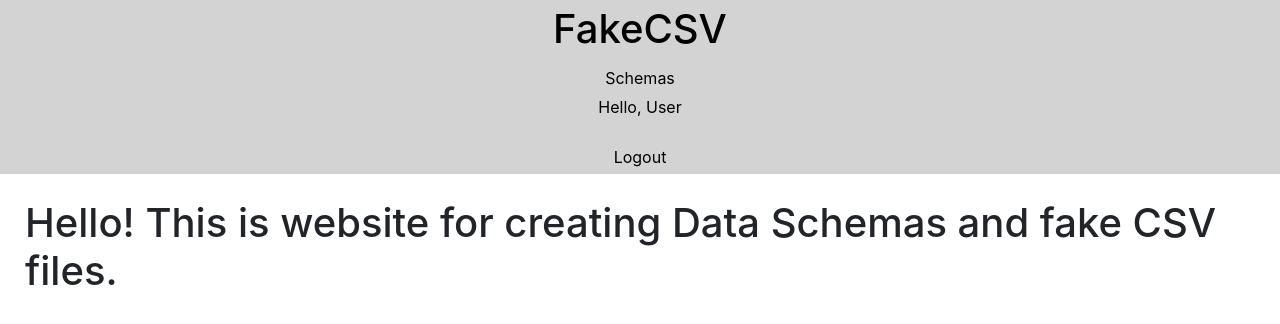
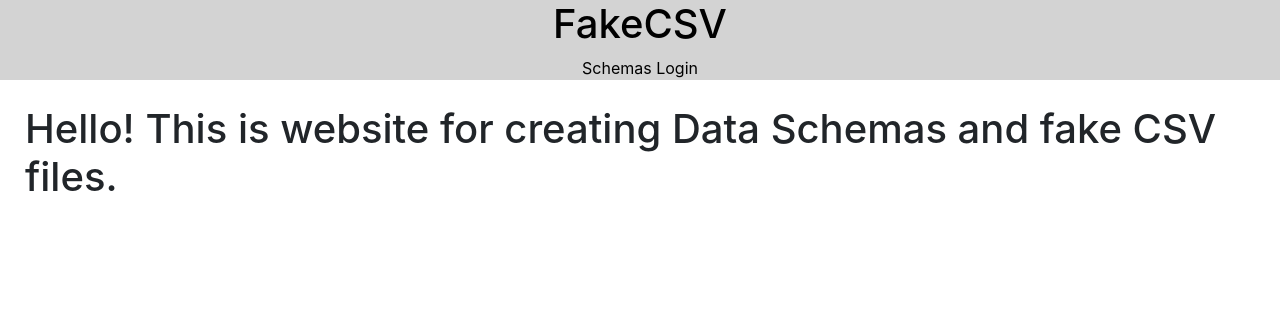
Before and after one commit to rostyak/csv-generator, a Django app: page / in a window 1280 px wide. Shown: the top 324 px of the page. Run offline with Django 4.2, Linux system fonts and the light colour scheme.

Commit message:
Inplement base login/logout pages, connect crispy-forms

```diff
--- a/csv_generator/urls.py
+++ b/csv_generator/urls.py
@@ -20,5 +20,6 @@ from django.urls import path, include
 
 urlpatterns = [
     path("admin/", admin.site.urls),
-    path("", include("csv_data_work.urls", namespace="csv_data_work"))
+    path("", include("csv_data_work.urls", namespace="csv_data_work")),
+    path("accounts/", include("django.contrib.auth.urls"))
 ] + static(settings.STATIC_URL, document_root=settings.STATIC_ROOT)
--- a/static/css/styles.css
+++ b/static/styles.css
@@ -2,14 +2,16 @@
     text-align: center;
     background-color: lightgrey;
 }
-
 .nav-element {
     /*margin: 30px;*/
     color: black;
-    padding: 5px;
 }
 
 .content {
     background-color: white;
     margin: 25px;
 }
+
+.login-logout {
+    text-align: center;
+}
--- a/templates/base.html
+++ b/templates/base.html
@@ -5,11 +5,11 @@
   <meta charset="UTF-8">
   <meta http-equiv="X-UA-Compatible" content="ie=edge">
   <link rel="stylesheet"
-        href="https://cdn.jsdelivr.net/npm/bootstrap@4.0.0/dist/css/bootstrap.min.css"
+        href="https://cdn.jsdelivr.net/npm/bootstrap@4.6.1/dist/css/bootstrap.min.css"
         integrity="sha384-Gn5384xqQ1aoWXA+058RXPxPg6fy4IWvTNh0E263XmFcJlSAwiGgFAW/dAiS6JXm"
         crossorigin="anonymous">
   {% load static %}
-  <link rel="stylesheet" href="{% static 'css/styles.css' %}">
+  <link rel="stylesheet" href="{% static 'styles.css' %}">
 </head>
 <body>
   {% block sidebar %}
--- a/templates/includes/sidebar.html
+++ b/templates/includes/sidebar.html
@@ -1,6 +1,11 @@
 <div class="topnav">
   <h1 class="nav-element">FakeCSV</h1>
   <a class="nav-element" href="">Schemas</a>
-  <p class="nav-element">Hello, User</p>
-  <p class="nav-element">Logout</p>
+
+  {% if user.is_authenticated %}
+    <p class="nav-element">Hello, {{ user.get_username }}</p>
+    <a href="{% url 'logout' %}" class="nav-element">Logout</a>
+  {% else %}
+    <a href="{% url 'login' %}" class="nav-element">Login</a>
+  {% endif %}
 </div>
--- /dev/null
+++ b/templates/registration/logged_out.html
@@ -0,0 +1,4 @@
+<div class="login-logout">
+  <h1>You are logged out!</h1>
+  <a href="{% url 'login' %}">Click here to login again.</a>
+</div>
```
Also changed, not shown: csv_generator/settings.py (+6 -1 lines), templates/registration/login.html (added, +12 -0 lines), db.sqlite3 (added).
